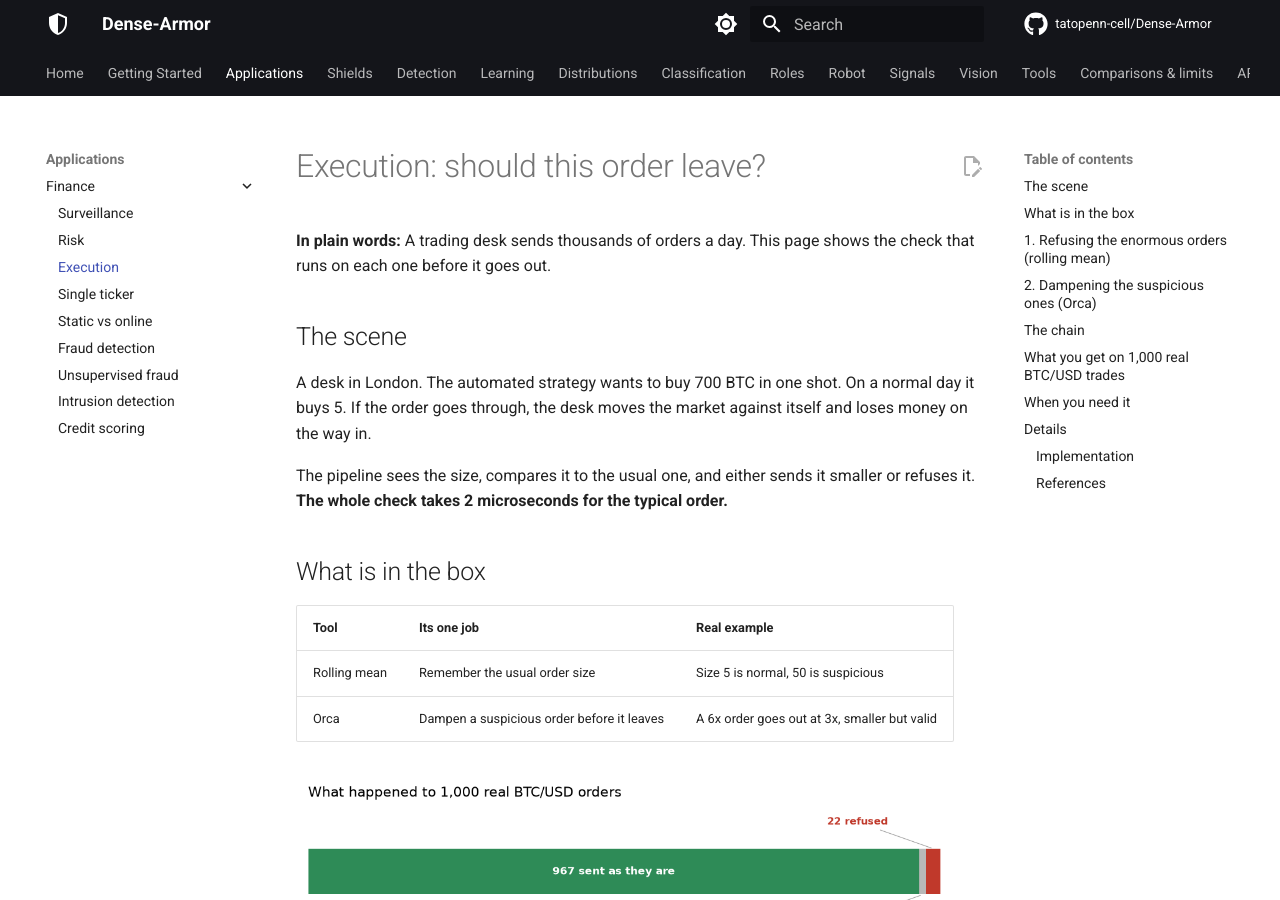
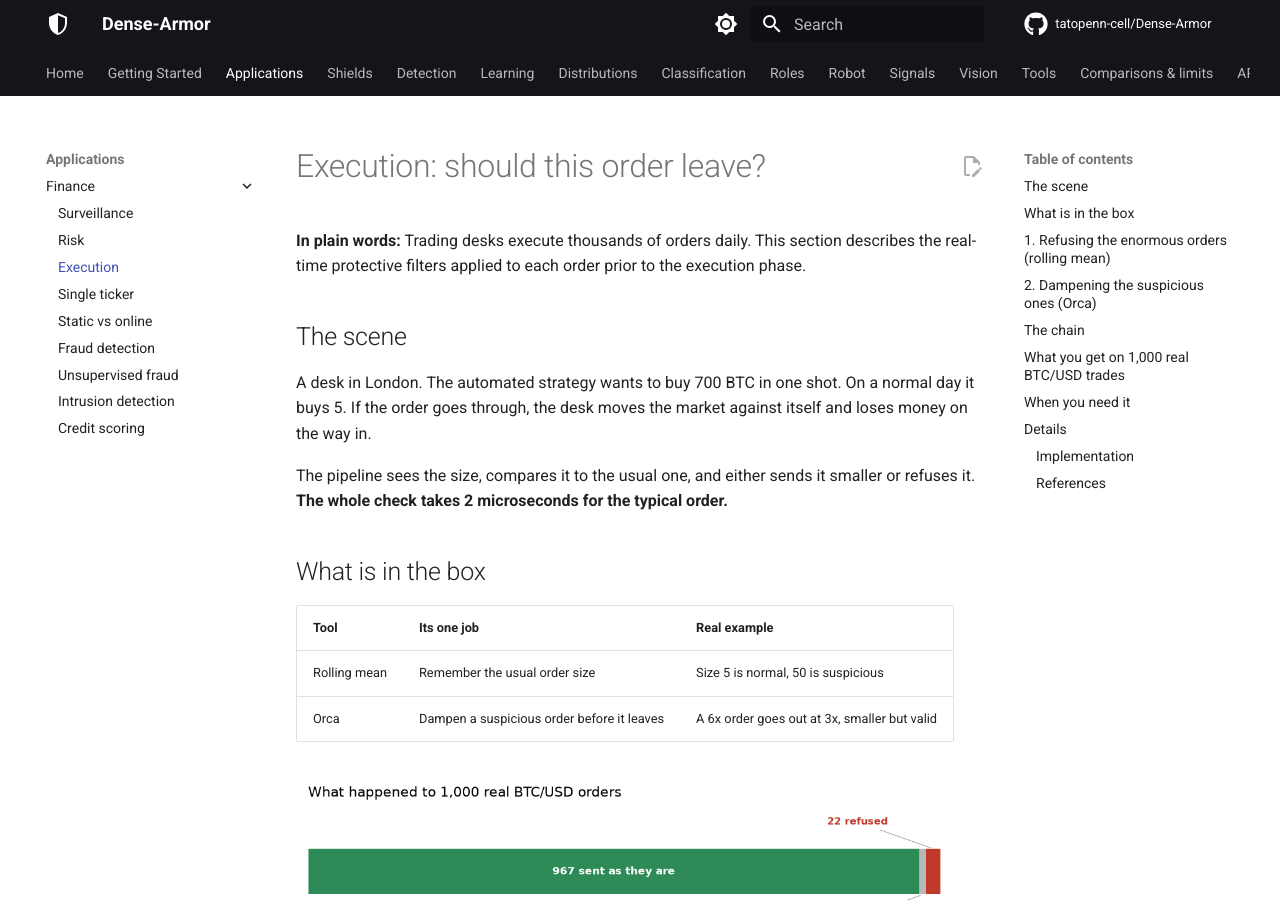
Before and after one commit to tatopenn-cell/Dense-Armor, an MkDocs documentation site: the page built from docs/finance/execution.md, in a window 1280 px wide and 900 px high. Built offline with MkDocs 1.6.1 and Material for MkDocs 9.7.7, drawn with Linux system fonts in a browser that asks for light colours; comment, search, counter and statistics services are not loaded.

Commit message:
Revise execution order description for clarity
Updated the description of the execution process to clarify the role of protective filters in order execution.

```diff
--- a/docs/finance/execution.md
+++ b/docs/finance/execution.md
@@ -1,6 +1,6 @@
 # Execution: should this order leave?
 
-**In plain words:** A trading desk sends thousands of orders a day. This page shows the check that runs on each one before it goes out.
+**In plain words:** Trading desks execute thousands of orders daily. This section describes the real-time protective filters applied to each order prior to the execution phase.
 
 ## The scene
 
```
